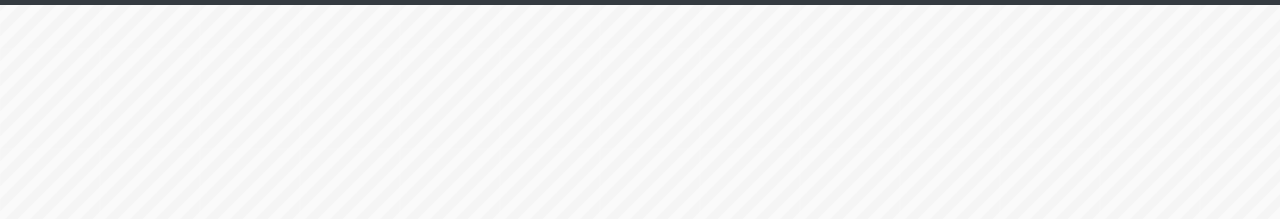
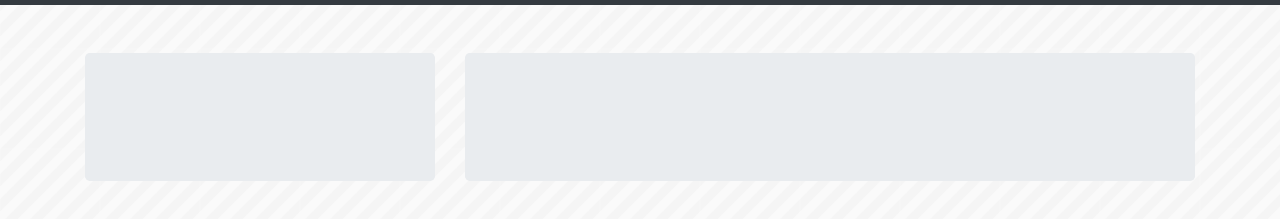
Before and after one commit to michael6arcia/Updated-Portfolio, a website: page public/contact.html in a window 1280 px wide. Shown: the part 51-270 px from the top of the page. Drawn offline with nearby package versions, Linux system fonts and the light colour scheme.

Commit message:
jumbotrons added to body of html pages

```diff
--- a/public/contact.html
+++ b/public/contact.html
@@ -29,6 +29,23 @@
         </div>
     </nav>
 
+    <div class='container'>
+        <br>
+        <br>
+        <div class='row'>
+            <div class='col-4'>
+                <div class='jumbotron'>
+
+                </div>
+            </div>
+            <div class='col-8'>
+                <div class='jumbotron'>
+
+                </div>
+            </div>
+        </div>
+    </div>
+
     <script src="https://code.jquery.com/jquery-3.3.1.slim.min.js"
         integrity="sha384-q8i/X+965DzO0rT7abK41JStQIAqVgRVzpbzo5smXKp4YfRvH+8abtTE1Pi6jizo"
         crossorigin="anonymous"></script>
```
Also changed, not shown: public/index.html (+8 -1 lines), public/portfolio.html (+12 -0 lines).
